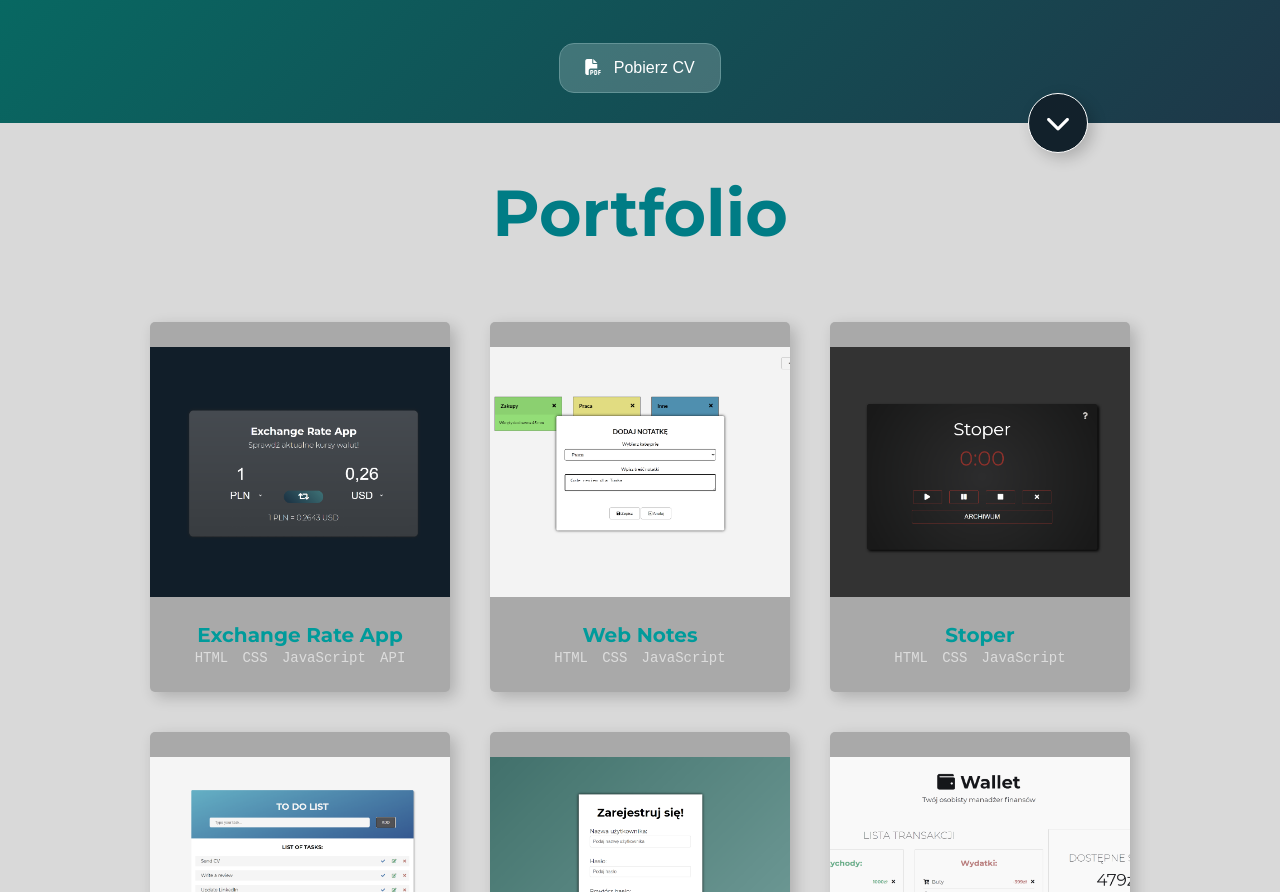
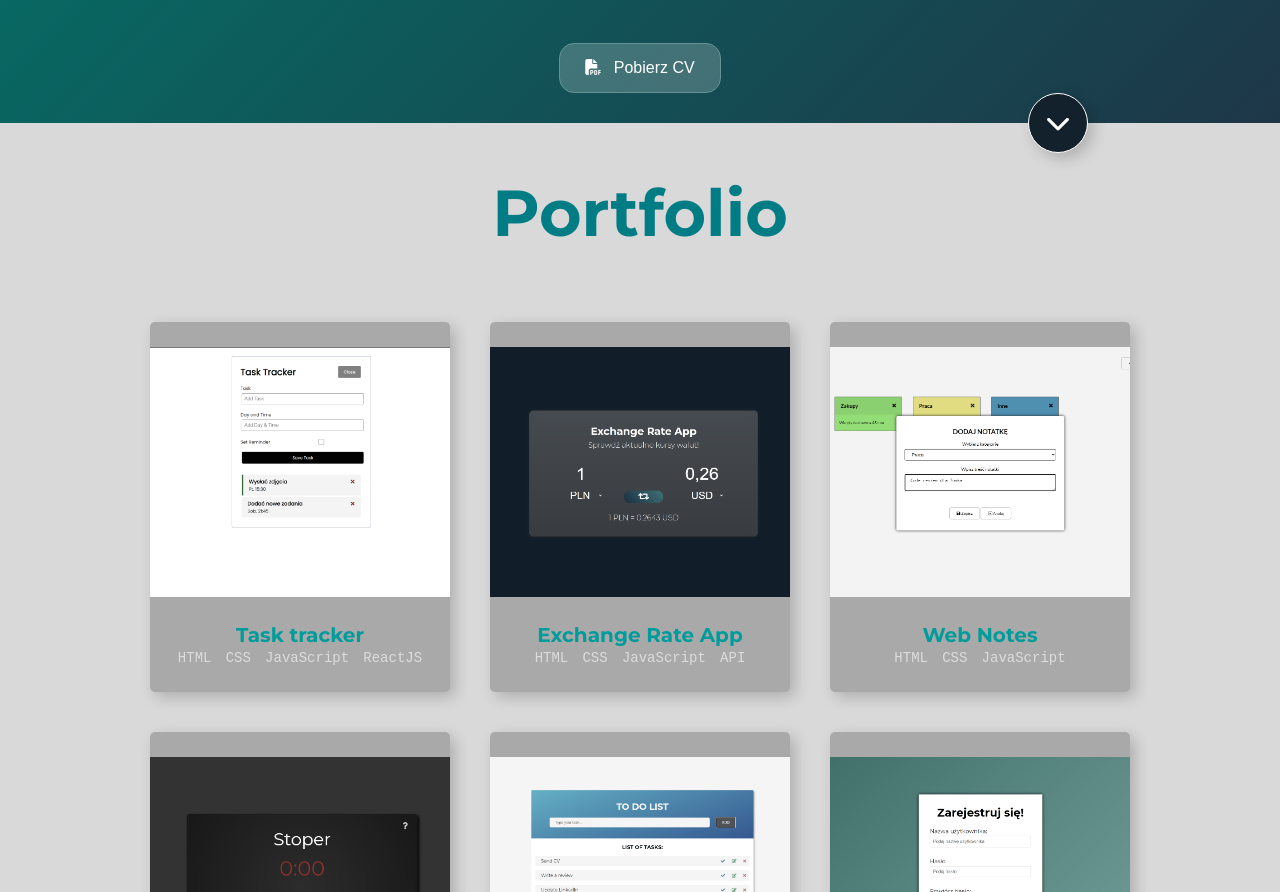
Before and after one commit to WojtekObl/Portfolio, a plain HTML site: page index.html in a window 1280 px wide. Shown: the part 491-1383 px from the top of the page. Drawn offline with Linux system fonts and the light colour scheme.

Commit message:
Dodana nowa pozycja portfolio

```diff
--- a/index.html
+++ b/index.html
@@ -105,6 +105,19 @@
         <h1>Portfolio</h1>
         <div class="grid">
 
+            <a class="project-thumbnail" href="https://wojtekobl.github.io/react-task-tracker_UIonly/" target="blank">
+                <img src="src/Task_tracker.png" alt="Task tracker" class="project-img">
+                <div class="project-describtion">
+                    <h4>Task tracker</h4>
+                    <ul class="stack-list">
+                        <li><code id="HTML">HTML</code></li>
+                        <li><code id="CSS">CSS</code></li>
+                        <li><code id="JS">JavaScript</code></li>
+                        <!-- <li><code id="API">API</code></li> -->
+                        <li><code id="RJS">ReactJS</code></li>
+                    </ul>
+                </div>
+            </a>
             <a class="project-thumbnail" href="https://wojtekobl.github.io/Exchange_rate_app/" target="blank">
                 <img src="src/Exchange_rate_app.png" alt="Exchange Rate App" class="project-img">
                 <div class="project-describtion">
```
Also changed, not shown: src/Task_tracker.png (added).
